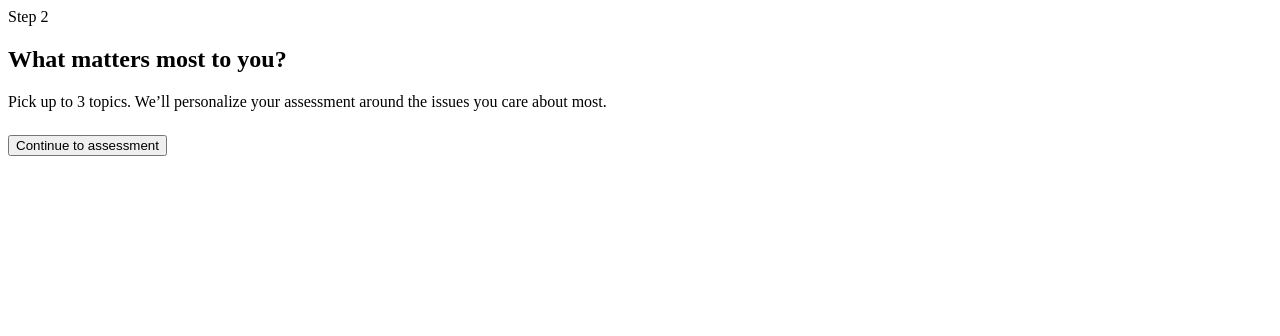
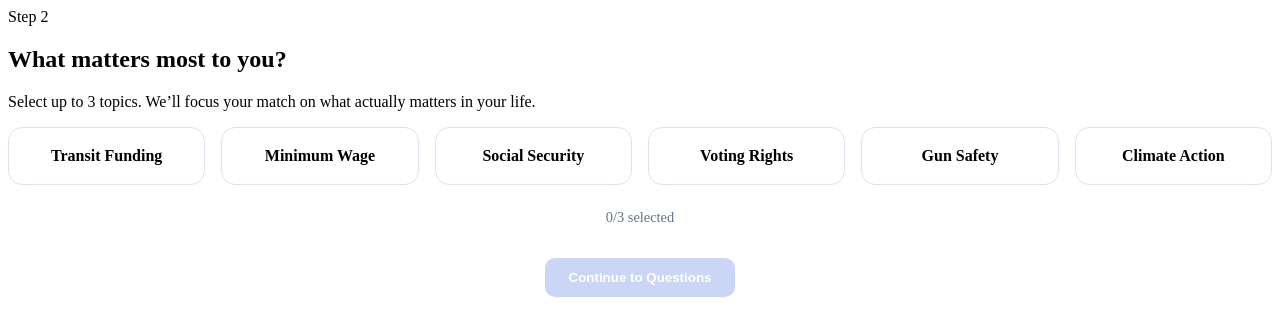
Before and after one commit to adorce90/Philly-Election-app, a Next.js app: page /topics in a window 1280 px wide. Shown: the top 336 px of the page. Built offline with nearby package versions, Linux system fonts and the light colour scheme.

Commit message:
Update page.tsx

```diff
--- a/src/app/topics/page.tsx
+++ b/src/app/topics/page.tsx
@@ -2,97 +2,124 @@
 
 import { useMemo, useState } from "react";
 import { useRouter } from "next/navigation";
-import { getQuestions, getUniqueTopics } from "../../lib/loadData";
-import { loadMatchedOffices, saveSelectedTopics } from "../../lib/quizStorage";
+import { getQuestions } from "../../lib/loadData";
+import { saveSelectedTopics } from "../../lib/quizStorage";
 
-const topicIcons: Record<string, string> = {
-  "Transit Funding": "🚌",
-  "Minimum Wage": "💵",
-  "Social Security": "🧓",
-  "Voting Rights": "🗳️",
-  "Gun Safety": "🛡️",
-  "Climate Action": "🌎"
+export default function TopicSelectionPage() {
+  const router = useRouter();
+
+  const questions = getQuestions();
+
+  // Extract unique topics
+  const topics = useMemo(() => {
+    const set = new Set<string>();
+    questions.forEach((q: any) => set.add(q.topic));
+    return Array.from(set);
+  }, [questions]);
+
+  const [selectedTopics, setSelectedTopics] = useState<string[]>([]);
+
+  const toggleTopic = (topic: string) => {
+    if (selectedTopics.includes(topic)) {
+      setSelectedTopics(selectedTopics.filter((t) => t !== topic));
+      return;
+    }
+
+    if (selectedTopics.length >= 3) return;
+
+    setSelectedTopics([...selectedTopics, topic]);
   };
 
-export default function TopicsPage() {
-  const router = useRouter();
-  const [selected, setSelected] = useState<string[]>([]);
-  const matchedOffices = loadMatchedOffices();
-  const allQuestions = getQuestions();
+  const handleContinue = () => {
+    if (selectedTopics.length === 0) return;
 
-  const topics = useMemo(() => {
-    const filtered = allQuestions.filter((q: any) =>
-      q.relevantOfficeIds?.some((id: string) => matchedOffices.includes(id))
-    );
-
-    return Array.from(new Set(filtered.map((q: any) => q.topic)));
-  }, [allQuestions, matchedOffices]);
-
-  function toggleTopic(topic: string) {
-    setSelected((prev) => {
-      if (prev.includes(topic)) {
-        return prev.filter((t) => t !== topic);
-      }
-      if (prev.length >= 3) return prev;
-      return [...prev, topic];
-    });
-  }
-
-  function continueToQuiz() {
-    saveSelectedTopics(selected);
+    saveSelectedTopics(selectedTopics);
     router.push("/quiz");
-  }
+  };
 
   return (
     <main className="page-shell">
-      <section className="section">
+      <section className="header-band">
         <div className="container">
-          <div className="panel panel-lg">
           <span className="eyebrow">Step 2</span>
           <h1 className="header-title">What matters most to you?</h1>
           <p className="section-copy">
-              Pick up to 3 topics. We’ll personalize your assessment around the
-              issues you care about most.
+            Select up to 3 topics. We’ll focus your match on what actually matters in your life.
           </p>
+        </div>
+      </section>
 
+      <section className="section">
+        <div className="container">
           <div
             style={{
-                marginTop: "1.5rem",
               display: "grid",
-                gap: "1rem",
-                gridTemplateColumns: "repeat(auto-fit, minmax(180px, 1fr))"
+              gridTemplateColumns: "repeat(auto-fit, minmax(160px, 1fr))",
+              gap: "1rem"
             }}
           >
-              {topics.map((topic: string) => {
-                const active = selected.includes(topic);
+            {topics.map((topic) => {
+              const selected = selectedTopics.includes(topic);
 
               return (
-                  <button
+                <div
                   key={topic}
                   onClick={() => toggleTopic(topic)}
                   style={{
-                      padding: "1rem",
-                      borderRadius: 16,
-                      border: active ? "2px solid #2563eb" : "1px solid #dbe3ef",
-                      background: active ? "#eff6ff" : "#fff",
-                      textAlign: "left",
-                      cursor: "pointer"
+                    cursor: "pointer",
+                    padding: "1.2rem",
+                    borderRadius: "14px",
+                    border: selected
+                      ? "2px solid #2563eb"
+                      : "1px solid #dbe3ef",
+                    background: selected ? "#eff6ff" : "#fff",
+                    textAlign: "center",
+                    fontWeight: 600,
+                    transition: "all 0.2s ease"
                   }}
                 >
-                    <div style={{ fontSize: "1.6rem" }}>{topicIcons[topic] || "📌"}</div>
-                    <div style={{ marginTop: "0.5rem", fontWeight: 800, color: "#0f172a" }}>
                   {topic}
                 </div>
-                  </button>
               );
             })}
           </div>
 
-            <div className="spacer-top">
-              <button className="btn" onClick={continueToQuiz}>
-                Continue to assessment
+          <div style={{ marginTop: "1.5rem", textAlign: "center" }}>
+            <p style={{ fontSize: "0.9rem", color: "#64748b" }}>
+              {selectedTopics.length}/3 selected
+            </p>
+
+            {selectedTopics.length === 3 && (
+              <p
+                style={{
+                  marginTop: "0.3rem",
+                  fontSize: "0.85rem",
+                  color: "#dc2626"
+                }}
+              >
+                You can only select up to 3 topics
+              </p>
+            )}
+          </div>
+
+          <div style={{ marginTop: "2rem", textAlign: "center" }}>
+            <button
+              onClick={handleContinue}
+              disabled={selectedTopics.length === 0}
+              style={{
+                padding: "0.75rem 1.5rem",
+                borderRadius: "10px",
+                background:
+                  selectedTopics.length === 0 ? "#cbd5f5" : "#2563eb",
+                color: "#fff",
+                fontWeight: 700,
+                border: "none",
+                cursor:
+                  selectedTopics.length === 0 ? "not-allowed" : "pointer"
+              }}
+            >
+              Continue to Questions
             </button>
-            </div>
           </div>
         </div>
       </section>
```
Lines whose indentation alone changed are shown as unchanged.
